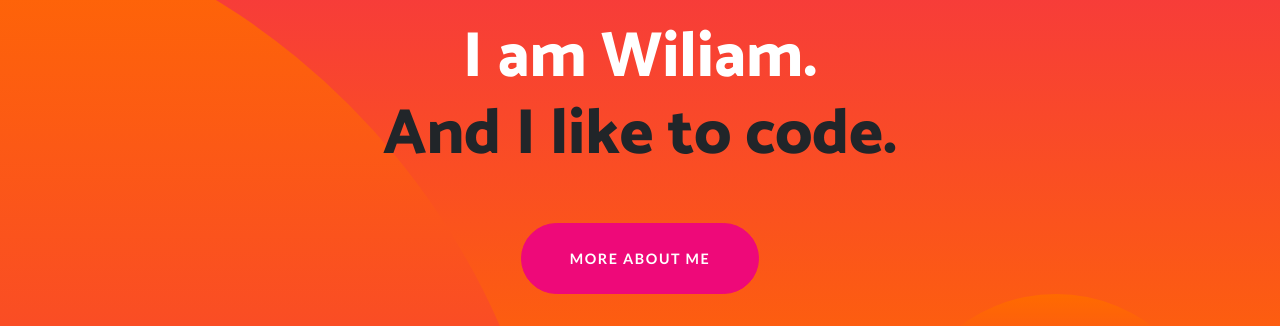
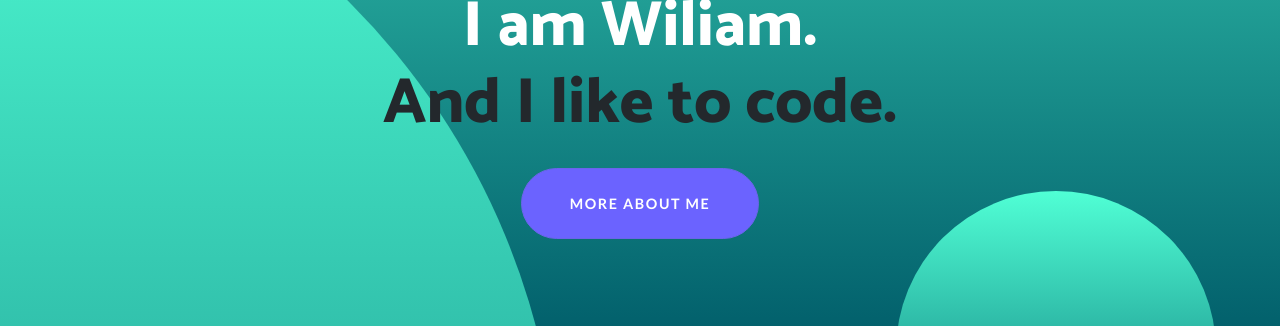
Before and after one commit to williamtoader/personal-site, a plain HTML site: page index.html in a window 1280 px wide. Shown: the part 518-844 px from the top of the page. Drawn offline with Linux system fonts and the light colour scheme.

Commit message:
Iteration 2

```diff
--- /dev/null
+++ b/assets/css/untitled.css
@@ -0,0 +1,24 @@
+header.masthead .bg-circle {
+  z-index: 0;
+  position: absolute;
+  border-radius: 100%;
+  background: linear-gradient(0deg, #005c69 0%, #50ffd5 100%);
+}
+
+header.masthead {
+  position: relative;
+  overflow: hidden;
+  padding-top: calc(7rem + 72px);
+  padding-bottom: 7rem;
+  background: linear-gradient(0deg, #005c69 0%, #50ffd5 100%);
+  background-repeat: no-repeat;
+  background-position: center center;
+  background-attachment: scroll;
+  background-size: cover;
+}
+
+.btn-primary:active, .btn-primary:focus, .btn-primary:hover {
+  color: #fff;
+  background-color: rgb(114,106,255) !important;
+  border-color: #776fff !important;
+}
--- a/index.html
+++ b/index.html
@@ -8,6 +8,7 @@
     <link rel="stylesheet" href="assets/bootstrap/css/bootstrap.min.css">
     <link rel="stylesheet" href="https://fonts.googleapis.com/css?family=Catamaran:100,200,300,400,500,600,700,800,900">
     <link rel="stylesheet" href="https://fonts.googleapis.com/css?family=Lato:100,100i,300,300i,400,400i,700,700i,900,900i">
+    <link rel="stylesheet" href="assets/css/untitled.css">
 <title>Wiliam Toader</title>
 </head>
 
@@ -27,7 +28,7 @@
             <div class="container">
                 <h1 class="masthead-heading mb-4"><img src="https://raw.githubusercontent.com/williamtoader/williamtoader/main/Hello.svg"></h1>
                 <h2 class="masthead-subheading mb-0">I am Wiliam.</h2>
-                <h2 class="text-dark masthead-subheading mb-0">And I like to code.</h2><a class="btn btn-primary btn-xl rounded-pill mt-5" role="button" href="#about">More ABOUT ME</a>
+                <h2 class="masthead-subheading mb-0" style="color: #23282c;">And I like to code.</h2><a class="btn btn-primary btn-xl rounded-pill mt-4" role="button" href="#about" style="background-color: #6b63ff;border-color: #6b64ea;">More ABOUT ME</a>
             </div>
         </div>
         <div class="bg-circle-1 bg-circle"></div>
```
